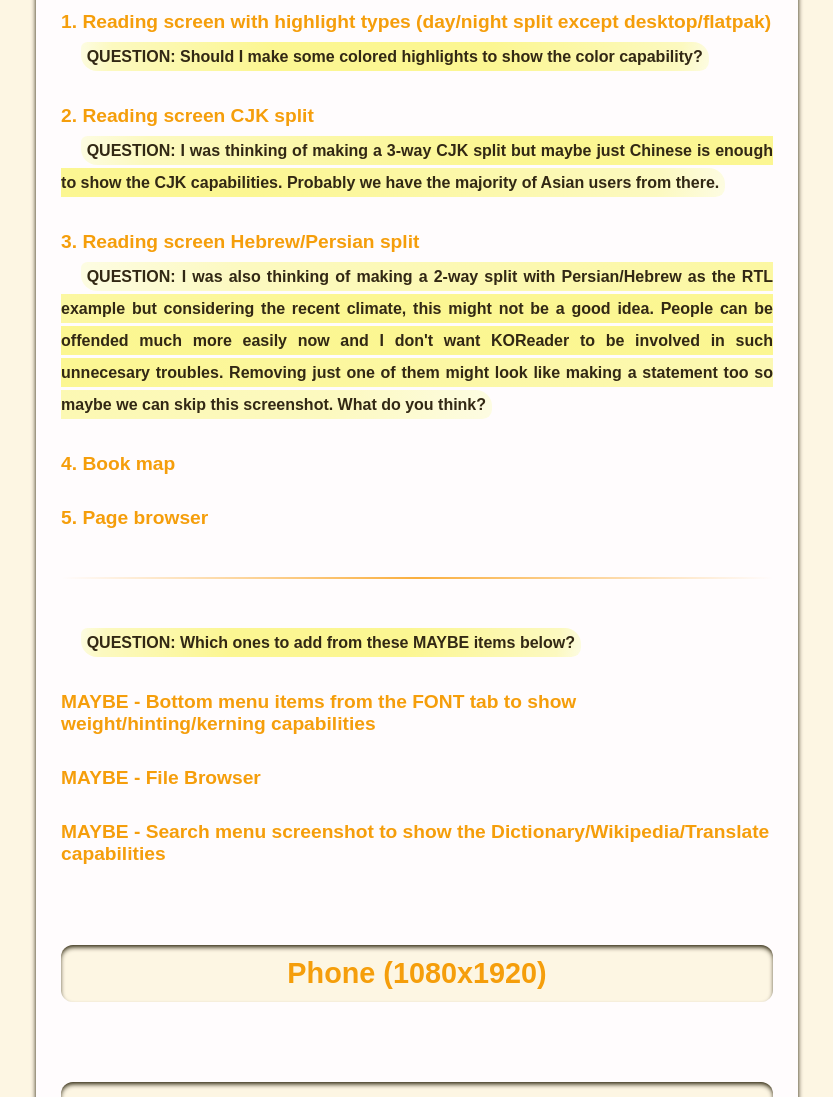
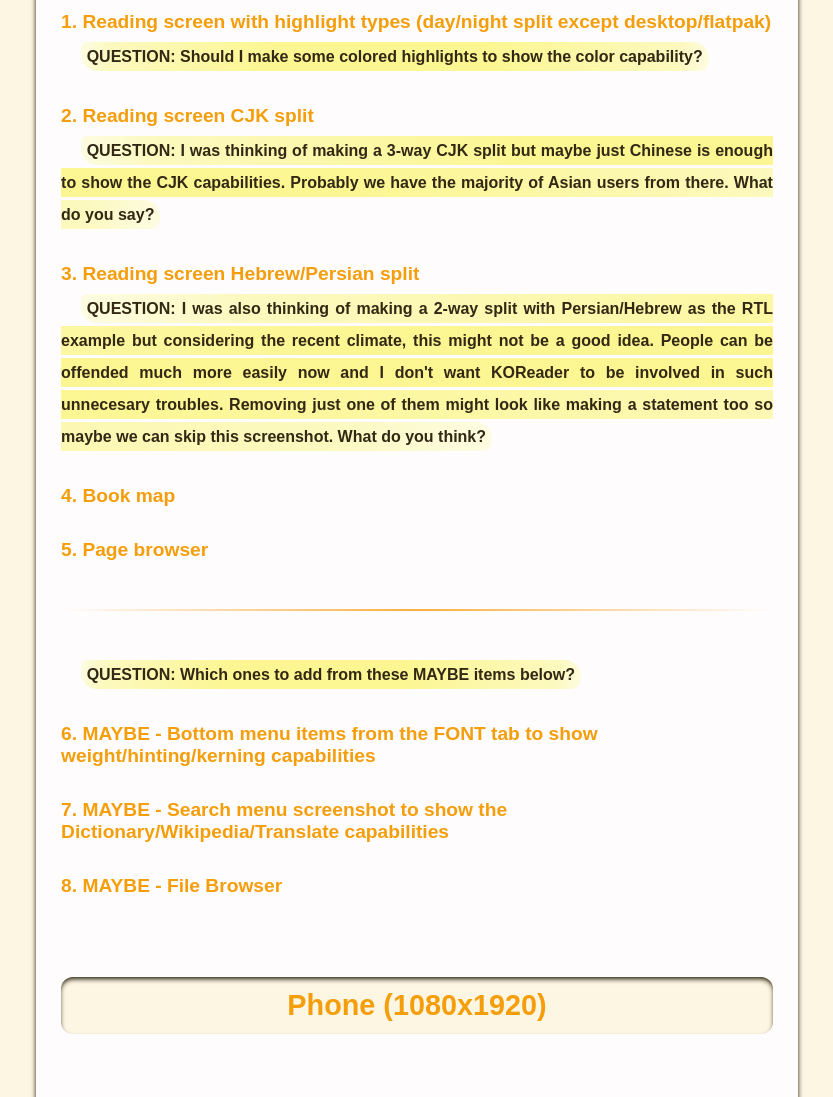
Before and after one commit to offset-torque/offset-torque.github.io, a plain HTML site: page screenshots.html in a window 1280 px wide. Shown: the part 260-1357 px from the top of the page, without its empty margins (223-1056 px from the left). Drawn offline with Linux system fonts and the light colour scheme; a web font is replaced by a local one.

Commit message:
Add files via upload

```diff
--- a/screenshots.html
+++ b/screenshots.html
@@ -820,7 +820,7 @@ line-height: 2rem;
 <p><span class="yellow-mark"><b>QUESTION:</b> Should I make some colored highlights to show the color capability?</span></p>
 
 <div class="L3-Smaller-heading">2. Reading screen CJK split</div>
-<p><span class="yellow-mark"><b>QUESTION:</b> I was thinking of making a 3-way CJK split but maybe just Chinese is enough to show the CJK capabilities. Probably we have the majority of Asian users from there.</span></p>
+<p><span class="yellow-mark"><b>QUESTION:</b> I was thinking of making a 3-way CJK split but maybe just Chinese is enough to show the CJK capabilities. Probably we have the majority of Asian users from there. What do you say?</span></p>
 
 <div class="L3-Smaller-heading">3. Reading screen Hebrew/Persian split</div>
 <p><span class="yellow-mark"><b>QUESTION:</b> I was also thinking of making a 2-way split with Persian/Hebrew as the RTL example but considering the recent climate, this might not be a good idea. People can be offended much more easily now and I don't want KOReader to be involved in such unnecesary troubles. Removing just one of them might look like making a statement too so maybe we can skip this screenshot. What do you think?</span></p>
@@ -833,11 +833,11 @@ line-height: 2rem;
 
 <p><span class="yellow-mark"><b>QUESTION:</b> Which ones to add from these MAYBE items below?</span></p>
 
-<div class="L3-Smaller-heading">MAYBE - Bottom menu items from the FONT tab to show weight/hinting/kerning capabilities</div>
+<div class="L3-Smaller-heading">6. MAYBE - Bottom menu items from the FONT tab to show weight/hinting/kerning capabilities</div>
 
-<div class="L3-Smaller-heading">MAYBE - File Browser</div>
+<div class="L3-Smaller-heading">7. MAYBE - Search menu screenshot to show the Dictionary/Wikipedia/Translate capabilities</div>
 
-<div class="L3-Smaller-heading">MAYBE - Search menu screenshot to show the Dictionary/Wikipedia/Translate capabilities</div>
+<div class="L3-Smaller-heading">8. MAYBE - File Browser</div>
 
 <div class="L1-Chapter-heading">Phone (1080x1920)</div>
 
```
